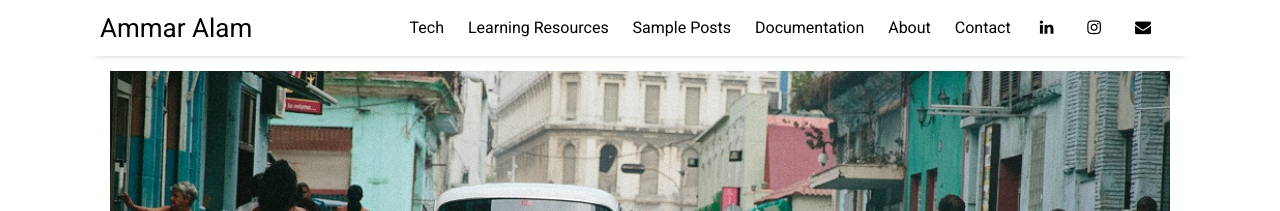
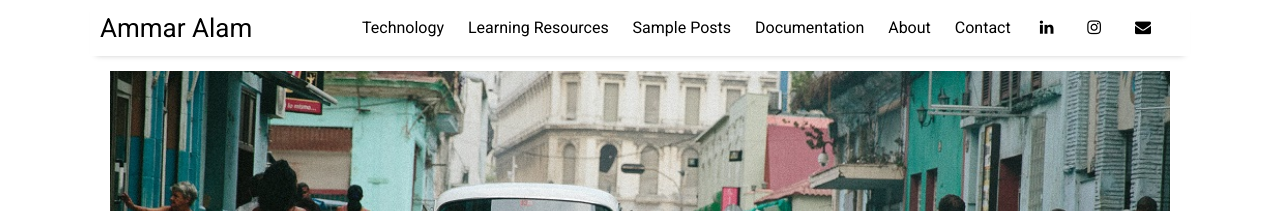
Before and after one commit to AALAM98mod100/AALAM98mod100.github.io, a Jekyll site: the page built from index.html, in a window 1280 px wide. Shown: the top 211 px of the page. Built offline with Jekyll 4.4.1, drawn with Linux system fonts in a browser that asks for light colours; nearby versions of some CDN libraries; the list of posts is cut into pages by our own code.

Commit message:
Tech link corr

```diff
--- a/_data/settings.yml
+++ b/_data/settings.yml
@@ -7,7 +7,7 @@ disqus:
 google-ID: ''
 
 menu:
-- {name: 'Tech',  url: 'technology'}
+- {name: 'Technology',  url: 'technology'}
 - {name: 'Learning Resources', url: 'resources'}
 - {name: 'Sample Posts',       url: 'sample-posts'}
 - {name: 'Documentation',      url: 'documentation'}
```
Also changed, not shown: pages/Technology.md (renamed from pages/Tech.md).
